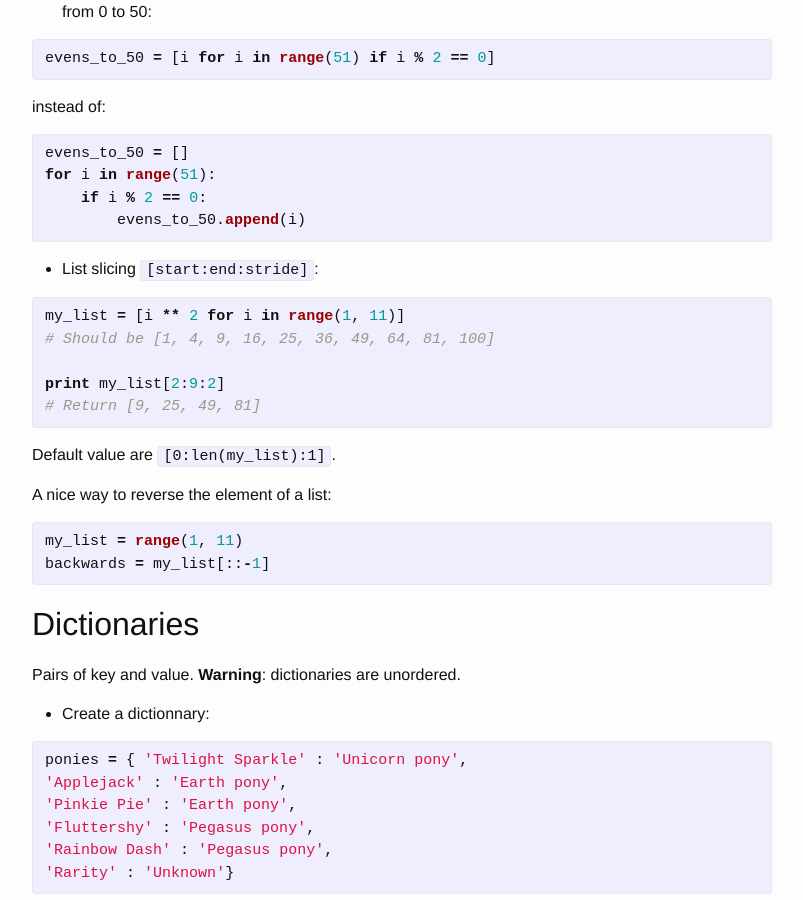
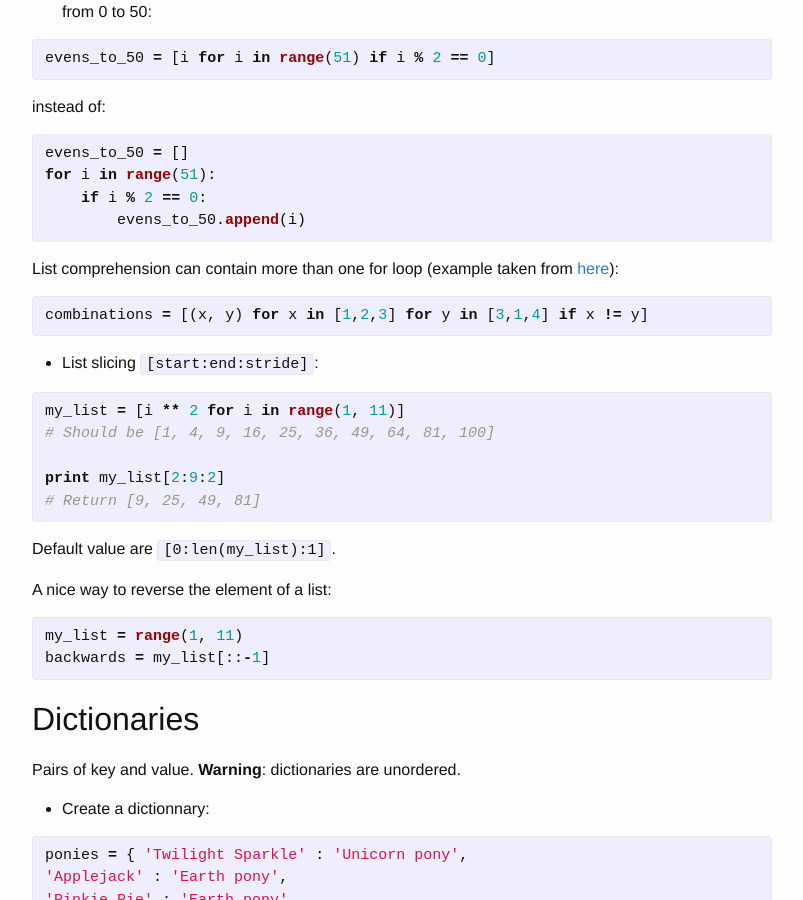
Before and after one commit to seiteta/seiteta.github.io_old, a Jekyll site: the page built from _posts/2014-11-23-python-reference.md, in a window 1280 px wide and 900 px high, scrolled down 1508 px. Shown: the whole window, without its empty margins (238-1041 px from the left). Built offline with Jekyll 4.4.1, drawn with Linux system fonts in a browser that asks for light colours.

Commit message:
Update 2014-11-23-python-reference.md

```diff
--- a/_posts/2014-11-23-python-reference.md
+++ b/_posts/2014-11-23-python-reference.md
@@ -75,6 +75,11 @@ evens_to_50 = []
 for i in range(51):
     if i % 2 == 0:
         evens_to_50.append(i)
+{% endhighlight %}
+
+List comprehension can contain more than one for loop (example taken from [here](http://intermediatepythonista.com/python-comprehensions)):
+{% highlight python %}
+combinations = [(x, y) for x in [1,2,3] for y in [3,1,4] if x != y]
 {% endhighlight %}
 
 * List slicing `[start:end:stride]`:
```
